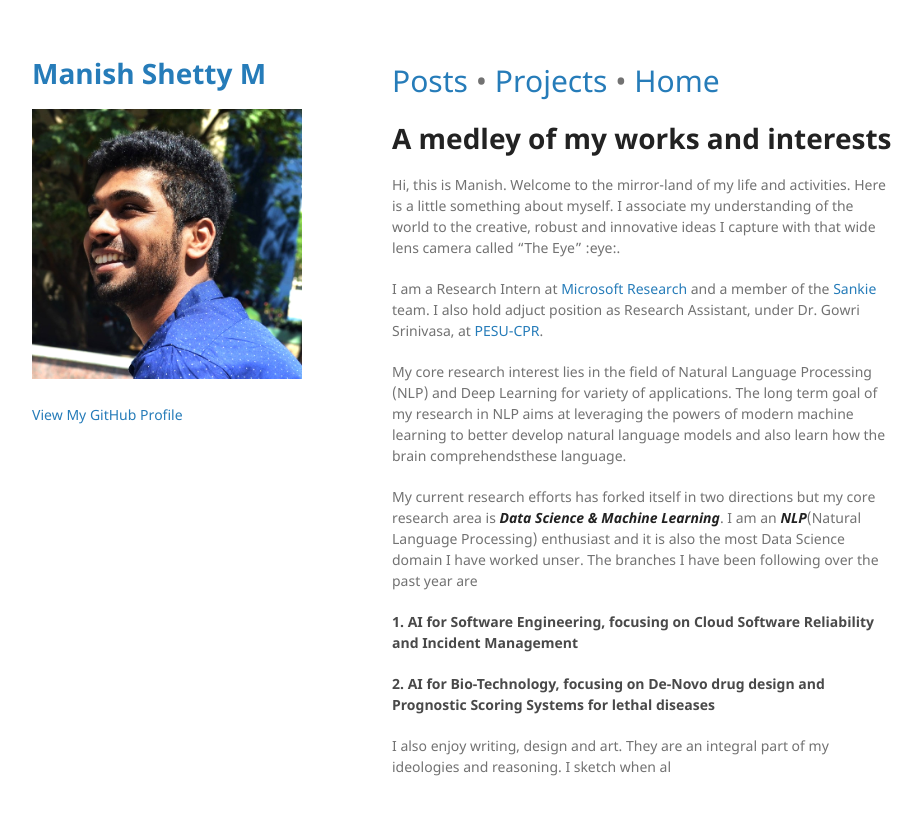
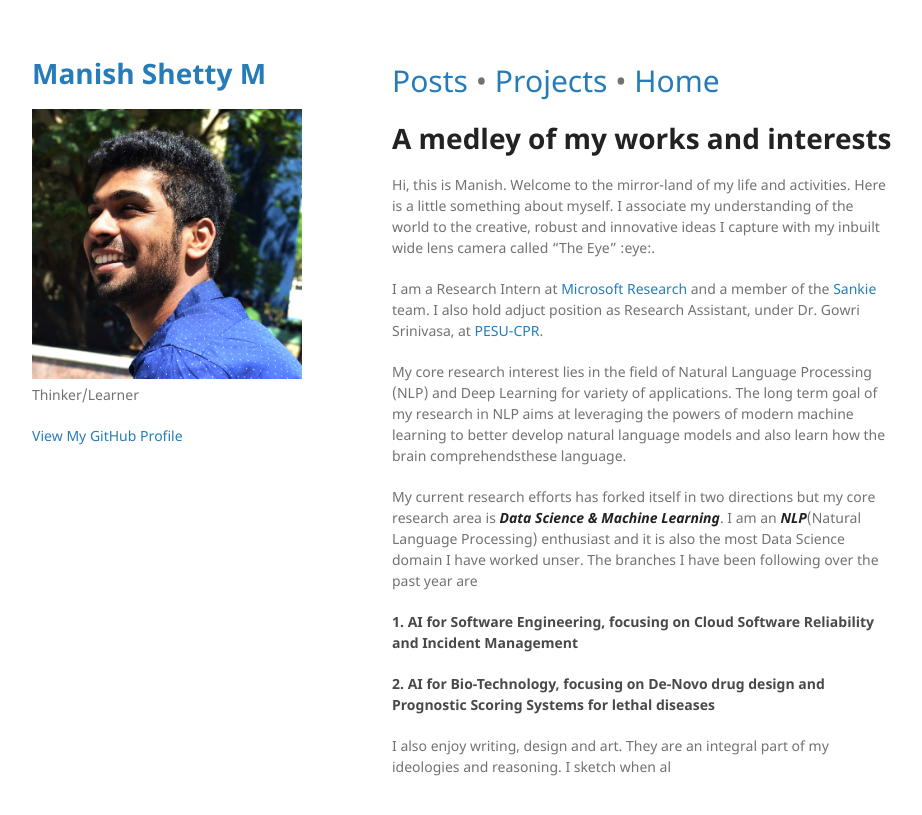
Before and after one commit to manishshettym/manishshettym.github.io, a Jekyll site: the page built from index.md, in a window 1280 px wide. Shown: the top 815 px of the page, without its empty margins (178-1100 px from the left). Built offline with Jekyll 4.4.1, drawn with Linux system fonts in a browser that asks for light colours; the repository's description, which GitHub fills in, is left out.

Commit message:
Descriptions

```diff
--- a/_config.yml
+++ b/_config.yml
@@ -2,5 +2,5 @@ title: Manish Shetty M
 logo: /assets/img/logo.jpg
 email: mmshetty.98@gmail.com
 linkedin: manishshettym
-# description:
+description: Thinker/Learner
 theme: jekyll-theme-minimal
--- a/index.md
+++ b/index.md
@@ -11,7 +11,7 @@ layout: default
 
 # A medley of my works and interests
 
-Hi, this is Manish. Welcome to the mirror-land of my life and activities. Here is a little something about myself. I associate my understanding of the world to the creative, robust and innovative ideas I capture with that wide lens camera called "The Eye" :eye:.
+Hi, this is Manish. Welcome to the mirror-land of my life and activities. Here is a little something about myself. I associate my understanding of the world to the creative, robust and innovative ideas I capture with my inbuilt wide lens camera called "The Eye" :eye:.
 
 I am a Research Intern at [Microsoft Research](https://www.microsoft.com/en-us/research/) and a member of the [Sankie](https://www.microsoft.com/en-us/research/project/sankie/) team. I also hold adjuct position as Research Assistant, under Dr. Gowri Srinivasa, at [PESU-CPR](https://research.pes.edu/center-for-pattern-recognition/).
 
```
